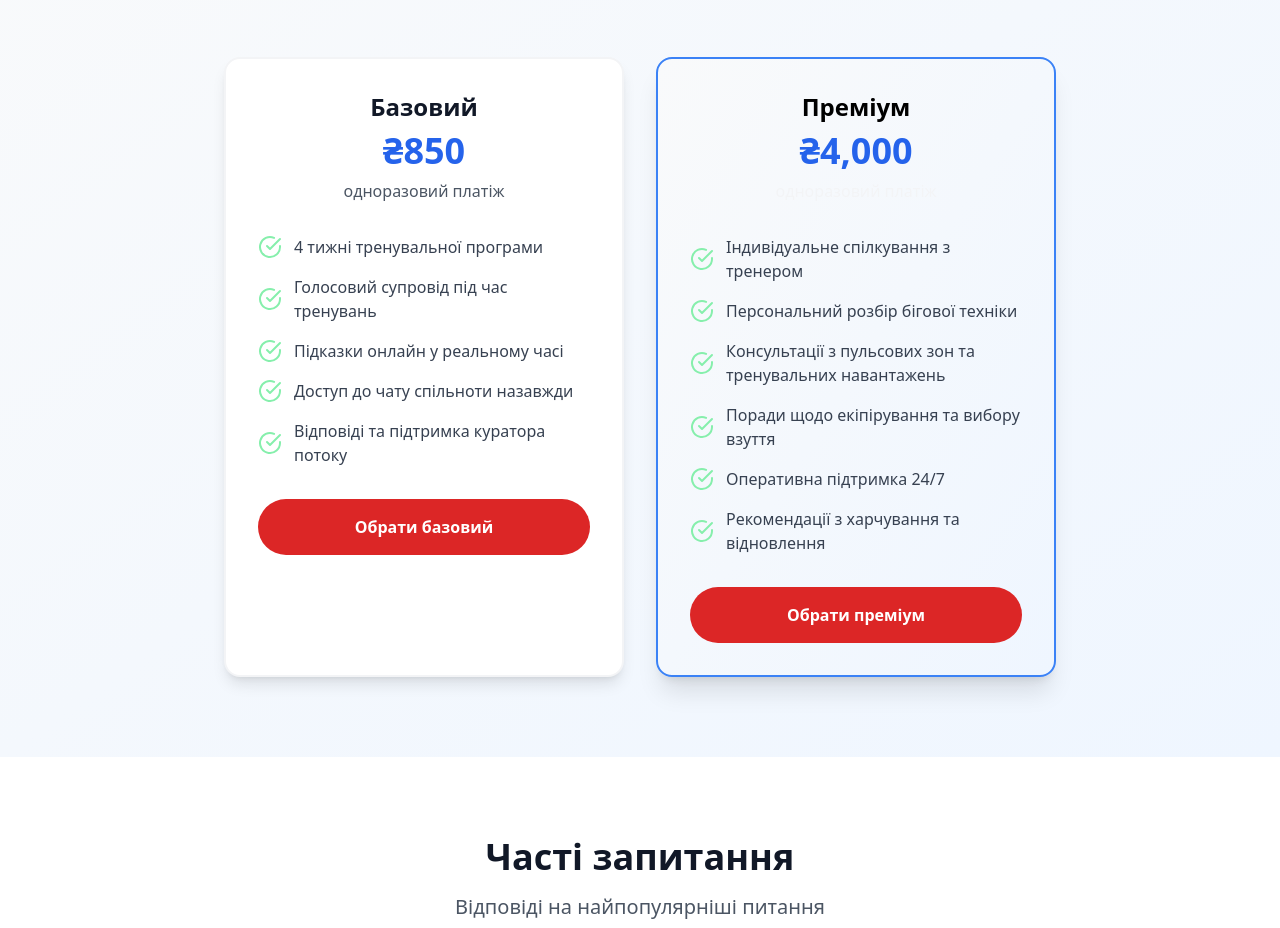
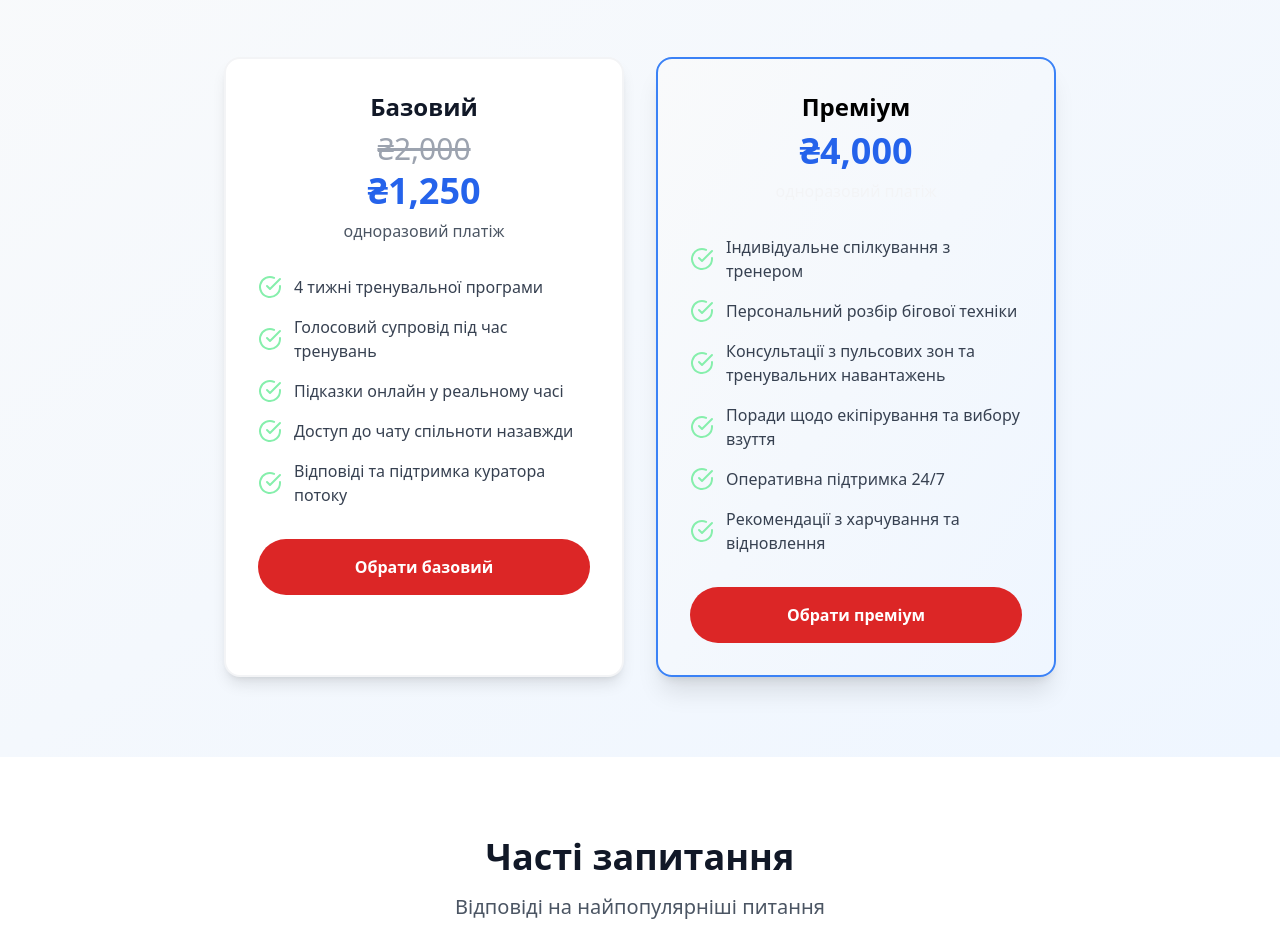
Before and after one commit to Bogdan-K-A/basenko, a React (Vite) app: page / in a window 1280 px wide. Shown: the part 9400-10328 px from the top of the page. Built offline with nearby package versions, Linux system fonts and the light colour scheme.

Commit message:
заминил цену

```diff
--- a/src/components/Pricing.jsx
+++ b/src/components/Pricing.jsx
@@ -47,12 +47,16 @@ const Pricing = () => {
                 <h3 className="text-2xl font-bold text-gray-900 mb-2">
                   Базовий
                 </h3>
+                {/* Старая цена (зачёркнута) */}
+                <div className="text-3xl text-gray-400 line-through mb-1 ">
+                  ₴2,000
+                </div>
+                {/* Новая актуальная цена */}
                 <div className="text-4xl font-bold text-blue-600 mb-2">
-                  ₴850
+                  ₴1,250
                 </div>
                 <p className="text-gray-600">одноразовий платіж</p>
               </div>
-
               <ul className="space-y-4 mb-8">
                 {basePlan.map((feature, index) => (
                   <li key={index} className="flex items-center gap-3">
@@ -61,7 +65,6 @@ const Pricing = () => {
                   </li>
                 ))}
               </ul>
-
               <a
                 onClick={() => handlePlanSelect("basic")}
                 href={`https://secure.wayforpay.com/button/${
--- a/src/config/site.js
+++ b/src/config/site.js
@@ -4,6 +4,7 @@ export const siteConfig = {
   domain: "https://www.basenko.team/", // || "http://localhost:5173", // для разработки
 
   // Настройки Wayforpay
+  //
   wayforpay: {
     basicButton: "b90a054f1359d",
     premiumButton: "b7637b12a75a7",
```
